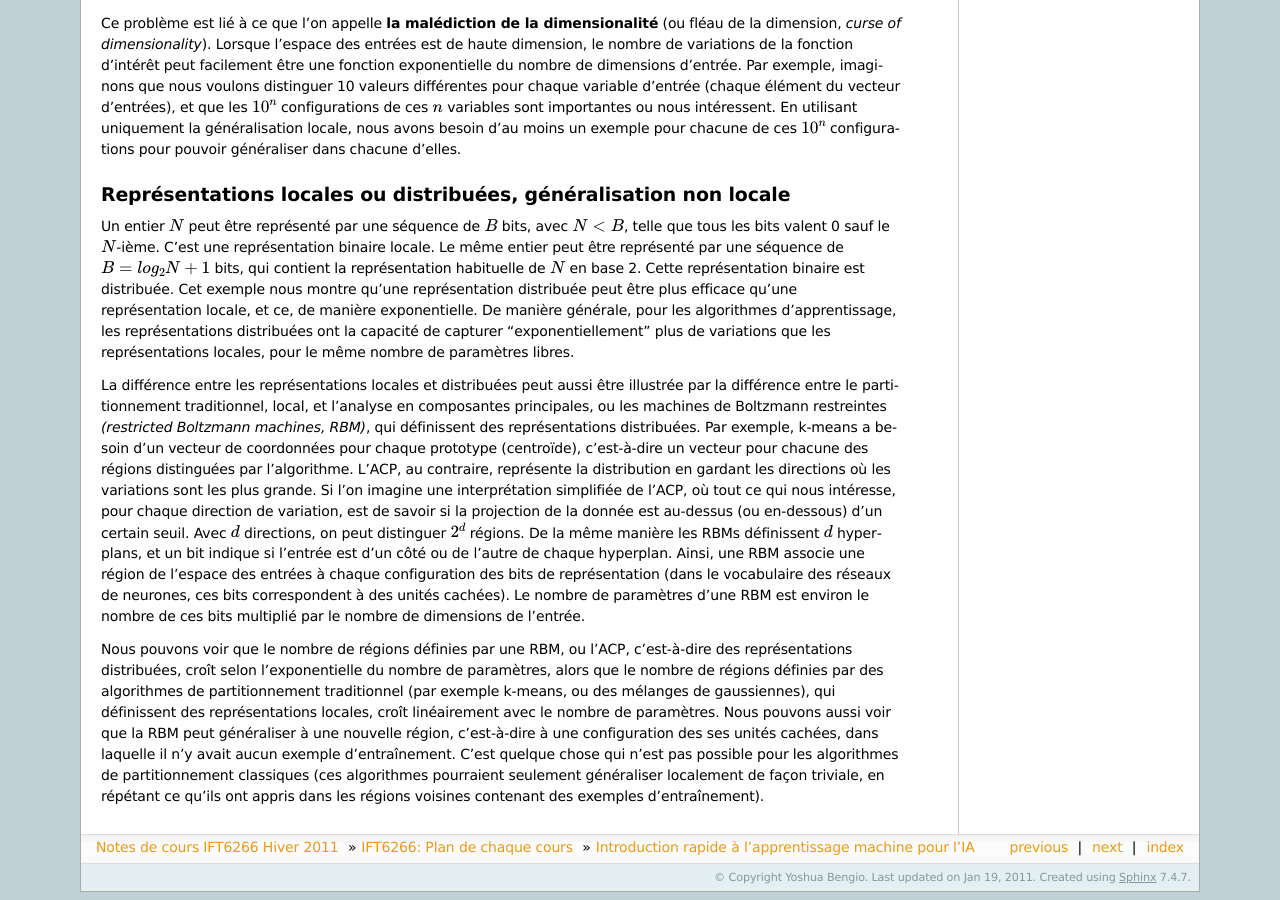
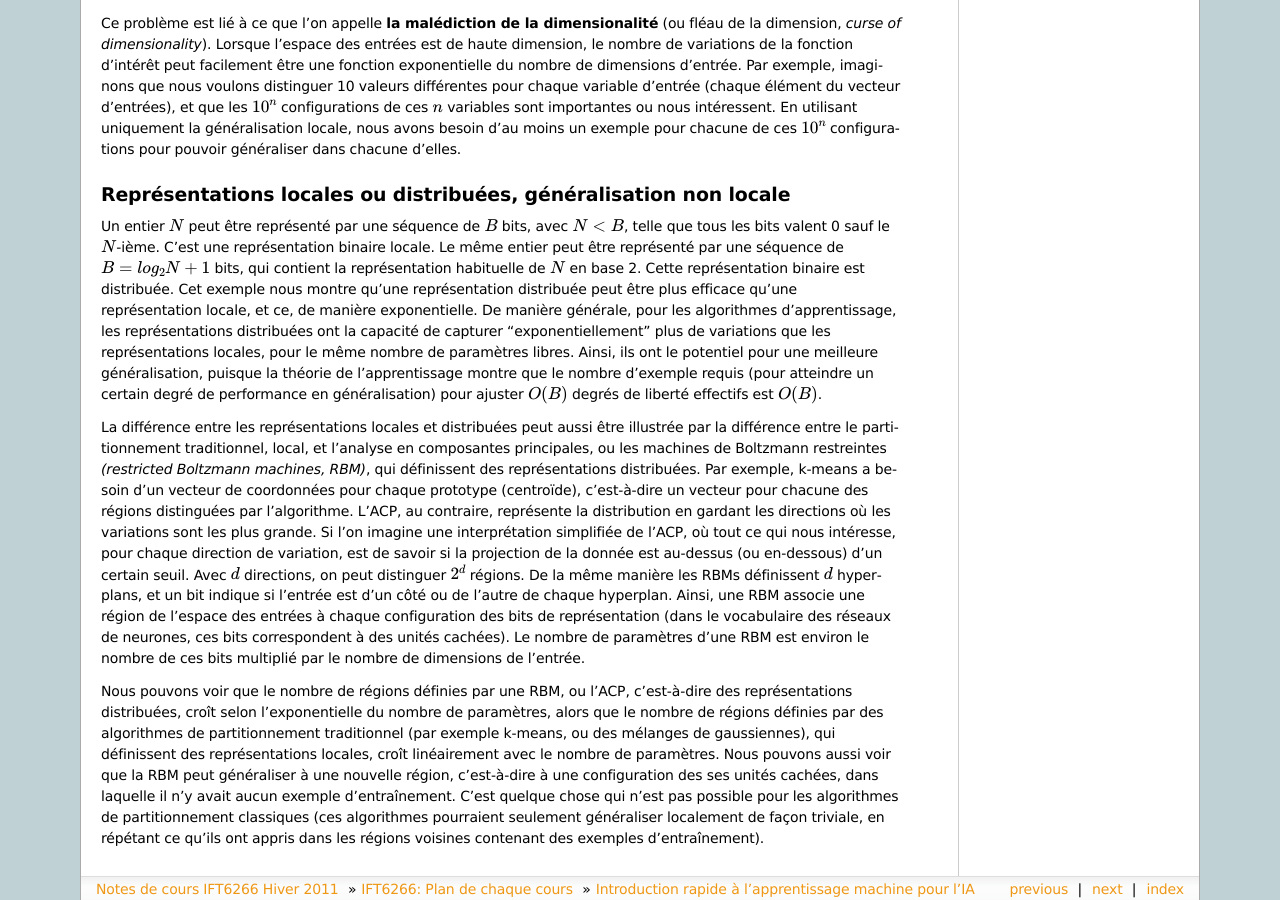
Before and after one commit to goodfeli/galatea, a Sphinx documentation site: the page built from notes_de_cours/doc/mlintro_fr.txt, in a window 1280 px wide and 900 px high, scrolled down 2049 px. Built offline with Sphinx 7.4.7, drawn with Linux system fonts in a browser that asks for light colours; formulas are drawn with MathJax 3.

Commit message:
Harmonisation de mlintro

```diff
--- a/notes_de_cours/doc/mlintro_fr.txt
+++ b/notes_de_cours/doc/mlintro_fr.txt
@@ -188,6 +188,10 @@ exponentielle.  De manière générale, pour les algorithmes
 d'apprentissage, les représentations distribuées ont la capacité de
 capturer "exponentiellement" plus de variations que les représentations
 locales, pour le même nombre de paramètres libres.
+Ainsi, ils ont le potentiel pour une meilleure généralisation, puisque la
+théorie de l'apprentissage montre que le nombre d'exemple requis (pour
+atteindre un certain degré de performance en généralisation) pour ajuster
+:math:`O(B)` degrés de liberté effectifs est :math:`O(B)`.
 
 La différence entre les représentations locales et distribuées peut
 aussi être illustrée par la différence entre le partitionnement
```
Also changed, not shown: notes_de_cours/doc/mlintro_en.txt (+13 -4 lines).
